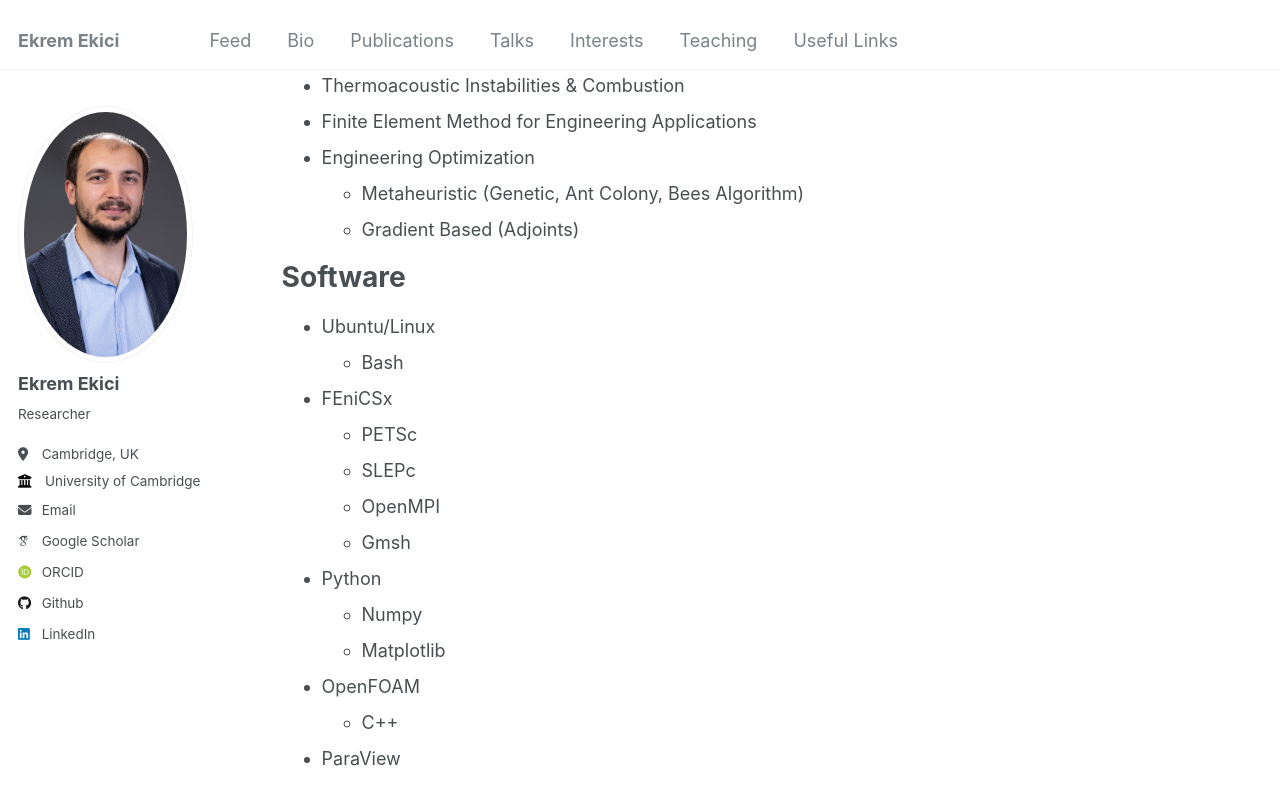
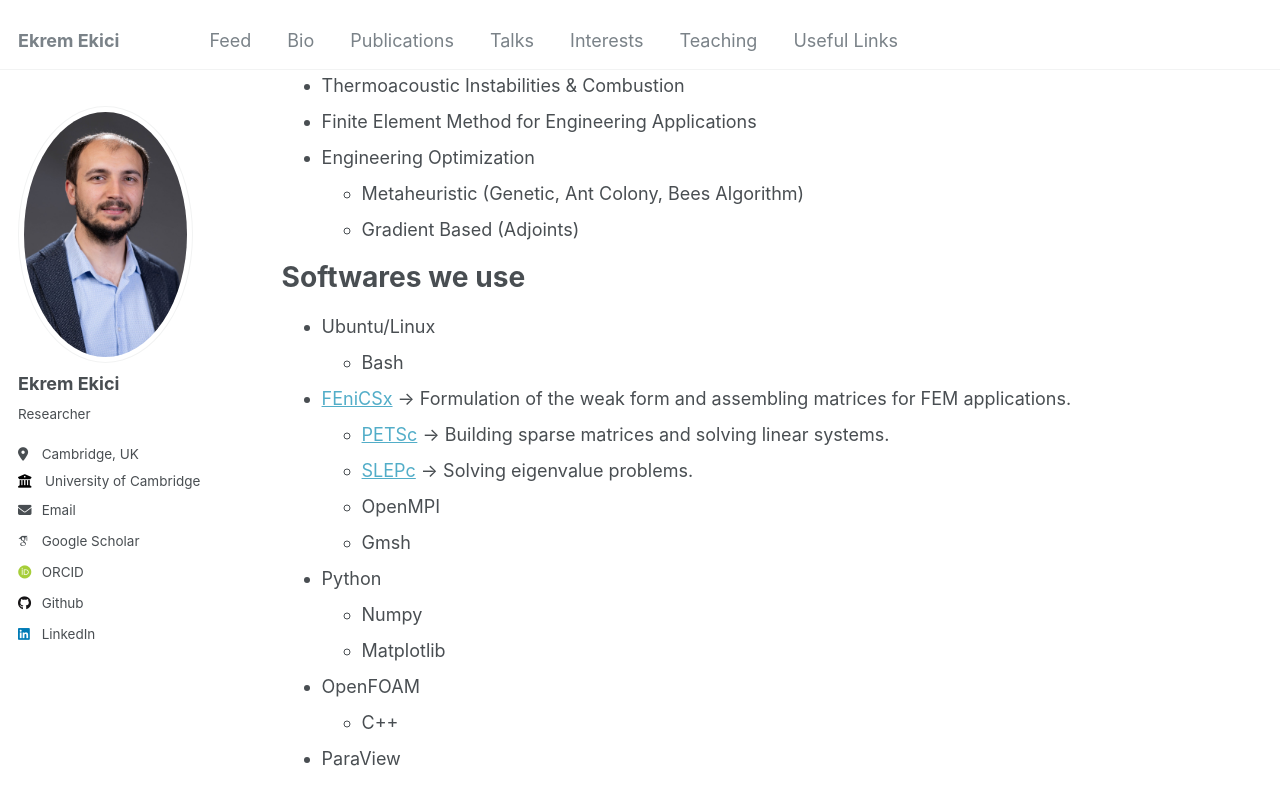
Before and after one commit to ekremekc/ekremekc.github.io, a Jekyll site: the page built from _pages/cv.md, in a window 1280 px wide and 900 px high, scrolled down 680 px. Shown: the top 805 px of the window. Built offline with Jekyll 4.4.1, drawn with Linux system fonts in a browser that asks for light colours; some web fonts are replaced.

Commit message:
some cleaning in main page

```diff
--- a/_pages/cv.md
+++ b/_pages/cv.md
@@ -37,13 +37,13 @@ Interests
   * Metaheuristic (Genetic, Ant Colony, Bees Algorithm)
   * Gradient Based (Adjoints)
 
-Software
+Softwares we use
 ======
 * Ubuntu/Linux
   * Bash
-* FEniCSx
-  * PETSc
-  * SLEPc
+* [FEniCSx](https://github.com/FEniCS) -> Formulation of the weak form and assembling matrices for FEM applications.
+  * [PETSc](https://petsc.org/release/overview/) -> Building sparse matrices and solving linear systems.
+  * [SLEPc](https://slepc.upv.es/) -> Solving eigenvalue problems.
   * OpenMPI
   * Gmsh
 * Python
```
Also changed, not shown: _pages/about.md (+7 -13 lines), _portfolio/thermoacoustic_instability.md (+2 -0 lines).
